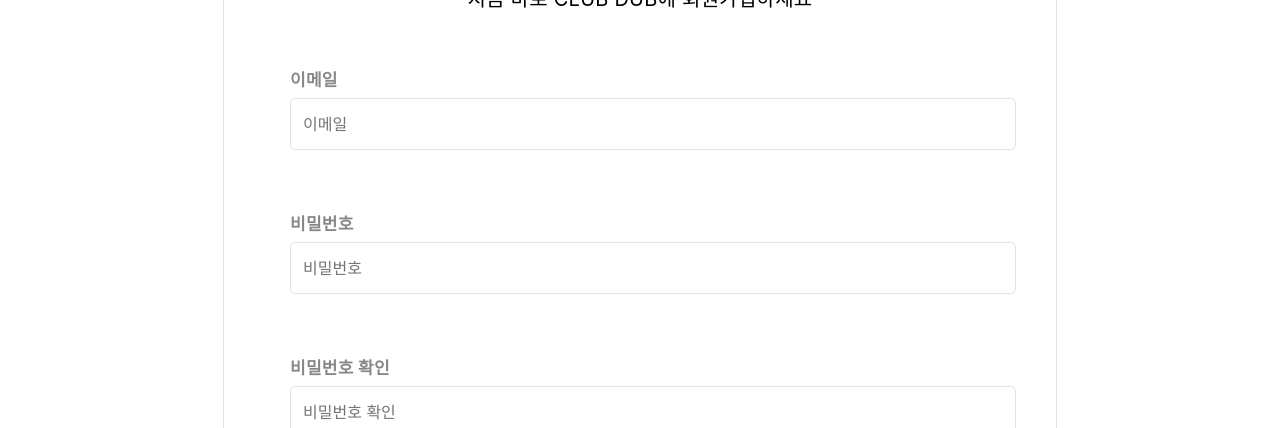
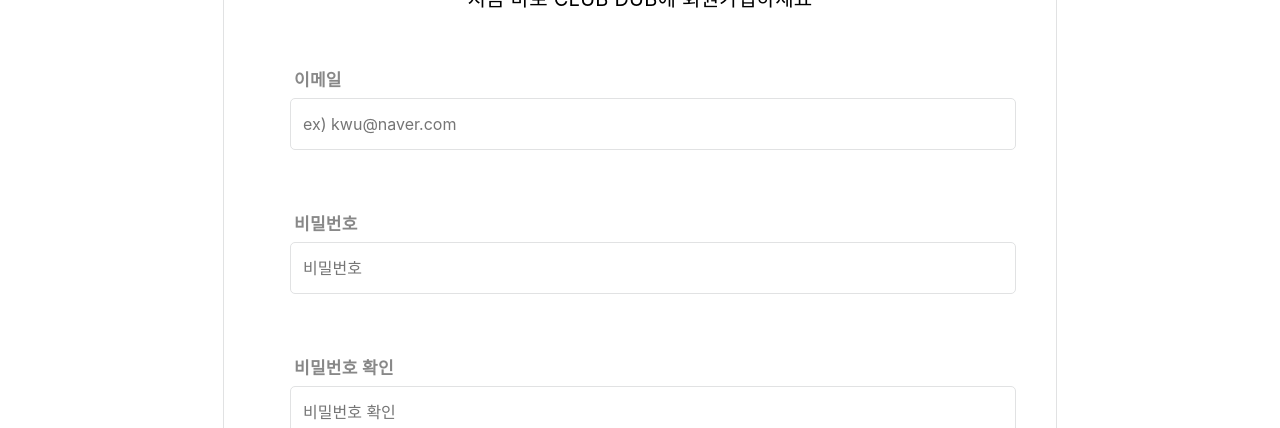
Before and after one commit to Likelion-Kwangwoon/dub_club_wanted, a React (Create React App) app in the folder dub/: page /registerpage in a window 1280 px wide. Shown: the part 364-792 px from the top of the page. Built offline with nearby package versions, Linux system fonts and the light colour scheme; a web font is replaced by a local one.

Commit message:
detail fixed
회원가입 폼 내부 글씨 간격 및 placeholder 수정, dub 클릭 시 메인화면 이동하도록 세팅

```diff
--- a/dub/src/components/loginPage/registerPage.jsx
+++ b/dub/src/components/loginPage/registerPage.jsx
@@ -12,6 +12,10 @@ function RegisterPage() {
 
   const gotoLogin = () => {
     navigate("/loginpage");
+  }
+
+  const gotoMain = () => {
+    navigate("/");
   }
 
   const formSchema = yup.object({
@@ -80,12 +84,12 @@ function RegisterPage() {
   }
   return (
     <div className="register">
-      <h1 className='dub'>dub</h1>
+      <h1 className='dub' onClick={gotoMain}>dub</h1>
       <form onSubmit={handleSubmit(onSubmit)}>
         <span className='registertext'>지금 바로 CLUB DUB에 회원가입하세요</span>
         <div style={{ margin: '56px 0'}}>
         <div className="css-1isrpua">이메일</div>
-        <input name="email" placeholder="이메일" className='inputform' {...register('email')} />
+        <input name="email" placeholder="ex) kwu@naver.com" className='inputform' {...register('email')} />
         {errors.email && <p>{errors.email.message}</p>}
         </div>
         <div style={{ margin: '56px 0'}}>
--- a/dub/src/components/loginPage/registerPage.scss
+++ b/dub/src/components/loginPage/registerPage.scss
@@ -51,6 +51,7 @@
     font-size: 17px;
     line-height: 20px;
     margin-bottom: 8px;
+    margin-left: 4px;
 }
 
 .inputform {
--- a/dub/src/components/navigation/topBar.jsx
+++ b/dub/src/components/navigation/topBar.jsx
@@ -21,7 +21,7 @@ function TopBar() {
     <header>
       <span onClick={gotoMain} style={{  fontSize:'40px' , marginLeft:'20px', display: 'inline-block' }}>dub</span>
       <ul className='navMenu'>
-      <nav style={{float: 'right'}}>
+      <nav>
         <span className='menu' onClick={gotoInput}>글작성</span>
         <span className='menu'>지원하기</span>
         <span className='menu' onClick={gotoLogin}>로그인</span>
```
